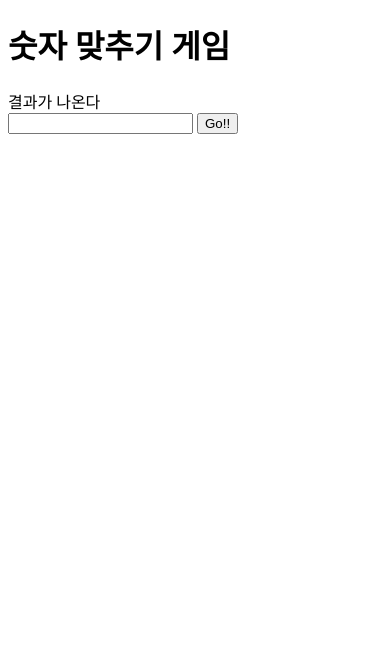
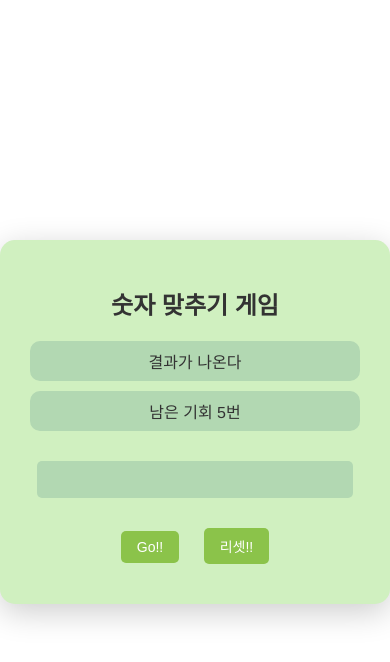
Before and after one commit to subeen1/number-guess, a plain HTML site: page index.html in a window 390 px wide. Drawn offline with Linux system fonts and the light colour scheme.

Commit message:
last commit

```diff
--- a/index.html
+++ b/index.html
@@ -7,10 +7,14 @@
     <link rel="stylesheet" href="style.css" />
   </head>
   <body>
-    <h1>숫자 맞추기 게임</h1>
-    <div id="result-area">결과가 나온다</div>
-    <input type="number" id="user-input" />
-    <button id="play-button">Go!!</button>
+    <div id="game-container">
+      <h1>숫자 맞추기 게임</h1>
+      <div id="result-area">결과가 나온다</div>
+      <div id="chance-area">남은 기회 5번</div>
+      <input type="number" id="user-input" />
+      <button id="play-button">Go!!</button>
+      <button id="reset-button">리셋!!</button>
+    </div>
     <script src="main.js"></script>
   </body>
 </html>
--- a/main.js
+++ b/main.js
@@ -12,8 +12,19 @@ let computerNum = 0; //여기서 const를 사용하면 에러가 뜬다.
 let playButton = document.getElementById("play-button");
 let userInput = document.getElementById("user-input");
 let resultArea = document.getElementById("result-area");
+let resetButton = document.getElementById("reset-button");
+let chances = 5;
+let gameOver = false;
+let chanceArea = document.getElementById("chance-area");
+let history = [];
+
 playButton.addEventListener("click", play);
-
+resetButton.addEventListener("click", reset);
+//내가 입력한 숫자값이 리셋이된다. 구지 함수이름을 선언하지 않아도 될 느낌 (선언하면 메모리차지됨)
+// 이 함수가 다른데 사용하지 않을 때 사용해야한다.
+userInput.addEventListener("focus", function () {
+  userInput.value = "";
+});
 //Math.random() 0 ~1 사이 숫자를 반환
 function pickRandomNum() {
   computerNum = Math.floor(Math.random() * 100) + 1; //우리가 원하는 숫자의 범위는 1~ 100 까지의 숫자이다.
@@ -23,13 +34,47 @@ function pickRandomNum() {
 //함수도 매개변수로 넘길 수 있다.
 function play() {
   let userValue = userInput.value;
+  //유효성검사
+  if (userValue < 1 || userValue > 100) {
+    resultArea.textContent = "1과 100사이 숫자를 입력해주세요";
+    return;
+  }
+  //데이터 유효성 검사
+  if (history.includes(userValue)) {
+    resultArea.textContent =
+      "이미 입력한 숫자입니다. 다른 숫자를 입력해 주세요.";
+    return;
+  }
+  chances--;
+  chanceArea.textContent = `남은기회:${chances}`;
+  console.log("chance", chances);
   if (userValue < computerNum) {
     resultArea.textContent = "UP!!!";
   } else if (userValue > computerNum) {
     resultArea.textContent = "Down!!";
   } else {
     resultArea.textContent = "정답입니다!!";
+    gameOver = true;
+  }
+  history.push(userValue);
+  console.log(history);
+
+  if (chances < 1) {
+    gameOver = true;
+  }
+  //gameover만 입력하면 reset 버튼을 누루고난 후에 남은기회 reset이 되지않는다.
+  if (gameOver == true) {
+    playButton.disabled = true;
   }
 }
 
+function reset() {
+  //user input창이 깨끗하게 정리되고
+  userInput.value = "";
+  //새로운 번호가 생성되고
+  pickRandomNum();
+
+  resultArea.textContent = "결과값이 여기 나옵니다.";
+}
+
 pickRandomNum();
--- a/style.css
+++ b/style.css
@@ -0,0 +1,113 @@
+/* style.css */
+
+/* 기본 스타일 */
+body {
+  font-family: "Helvetica Neue", Arial, sans-serif;
+  background: #ffffff;
+  margin: 0;
+  padding: 0;
+  display: flex;
+  justify-content: center;
+  align-items: center;
+  height: 100vh;
+  color: #333;
+}
+
+h1 {
+  font-size: 2.5em;
+  margin-bottom: 20px;
+}
+
+#game-container {
+  background: #d0f0c0;
+  padding: 30px;
+  border-radius: 15px;
+  box-shadow: 0 8px 32px rgba(0, 0, 0, 0.2);
+  text-align: center;
+}
+
+#result-area,
+#chance-area {
+  margin: 20px 0;
+  padding: 15px;
+  border-radius: 10px;
+  background: #b2d8b2;
+}
+
+input[type="number"] {
+  width: calc(100% - 40px);
+  max-width: 300px;
+  padding: 10px;
+  margin: 20px 0;
+  border: none;
+  border-radius: 5px;
+  text-align: center;
+  font-size: 18px;
+  background: #b2d8b2;
+  color: #333;
+}
+
+button {
+  padding: 15px 30px;
+  margin: 10px;
+  border: none;
+  border-radius: 5px;
+  background: #8bc34a;
+  color: #fff;
+  font-size: 18px;
+  cursor: pointer;
+  transition: background 0.3s ease;
+}
+
+button:disabled {
+  background: #ccc;
+}
+
+button:hover:not(:disabled) {
+  background: #7cb342;
+}
+
+/* 반응형 디자인 */
+@media (max-width: 600px) {
+  h1 {
+    font-size: 2em;
+  }
+
+  input[type="number"] {
+    width: calc(100% - 20px);
+    padding: 10px;
+  }
+
+  button {
+    padding: 10px 20px;
+    font-size: 16px;
+  }
+
+  #result-area,
+  #chance-area {
+    margin: 15px 0;
+    padding: 10px;
+  }
+}
+
+@media (max-width: 400px) {
+  h1 {
+    font-size: 1.5em;
+  }
+
+  input[type="number"] {
+    width: calc(100% - 10px);
+    padding: 8px;
+  }
+
+  button {
+    padding: 8px 16px;
+    font-size: 14px;
+  }
+
+  #result-area,
+  #chance-area {
+    margin: 10px 0;
+    padding: 8px;
+  }
+}
```
